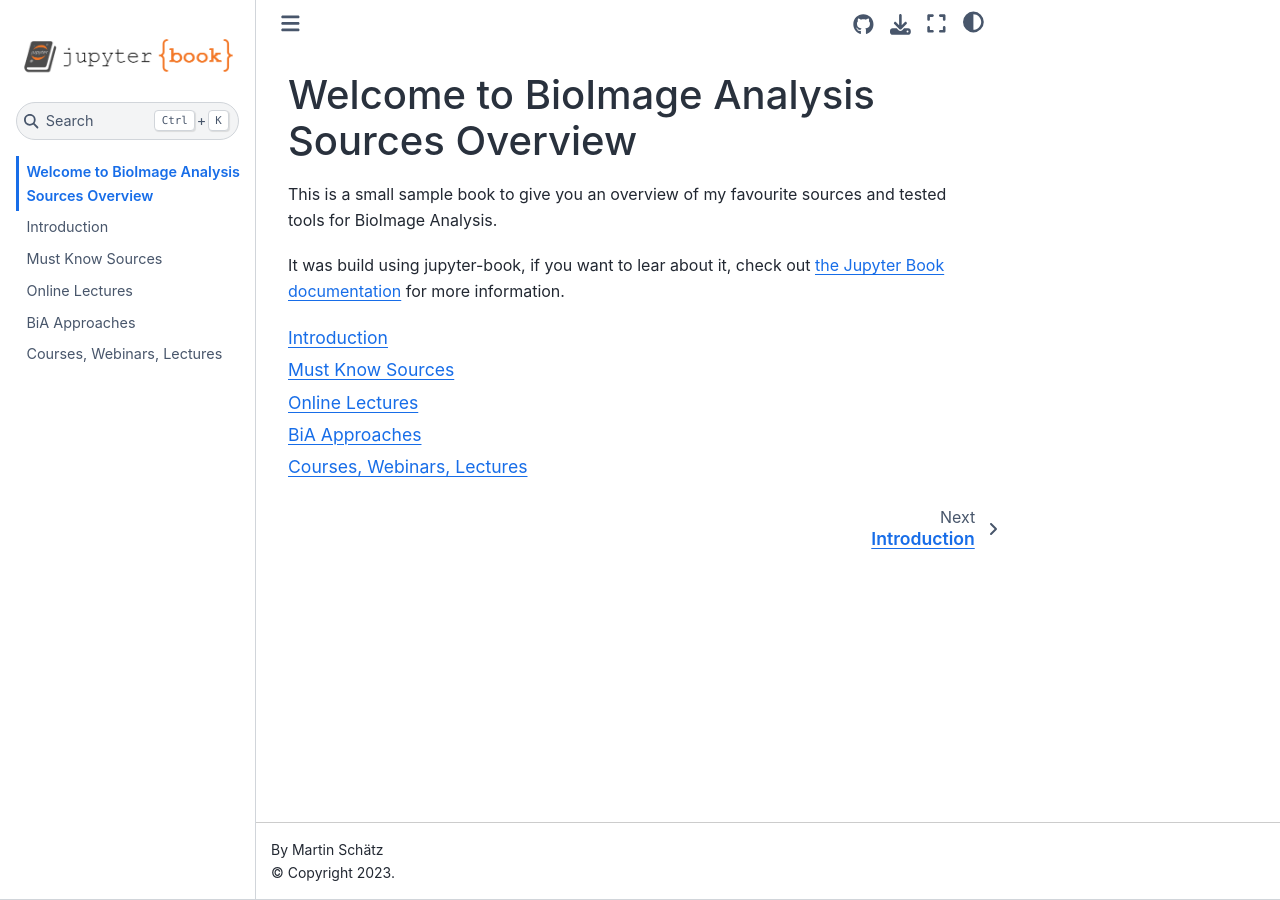
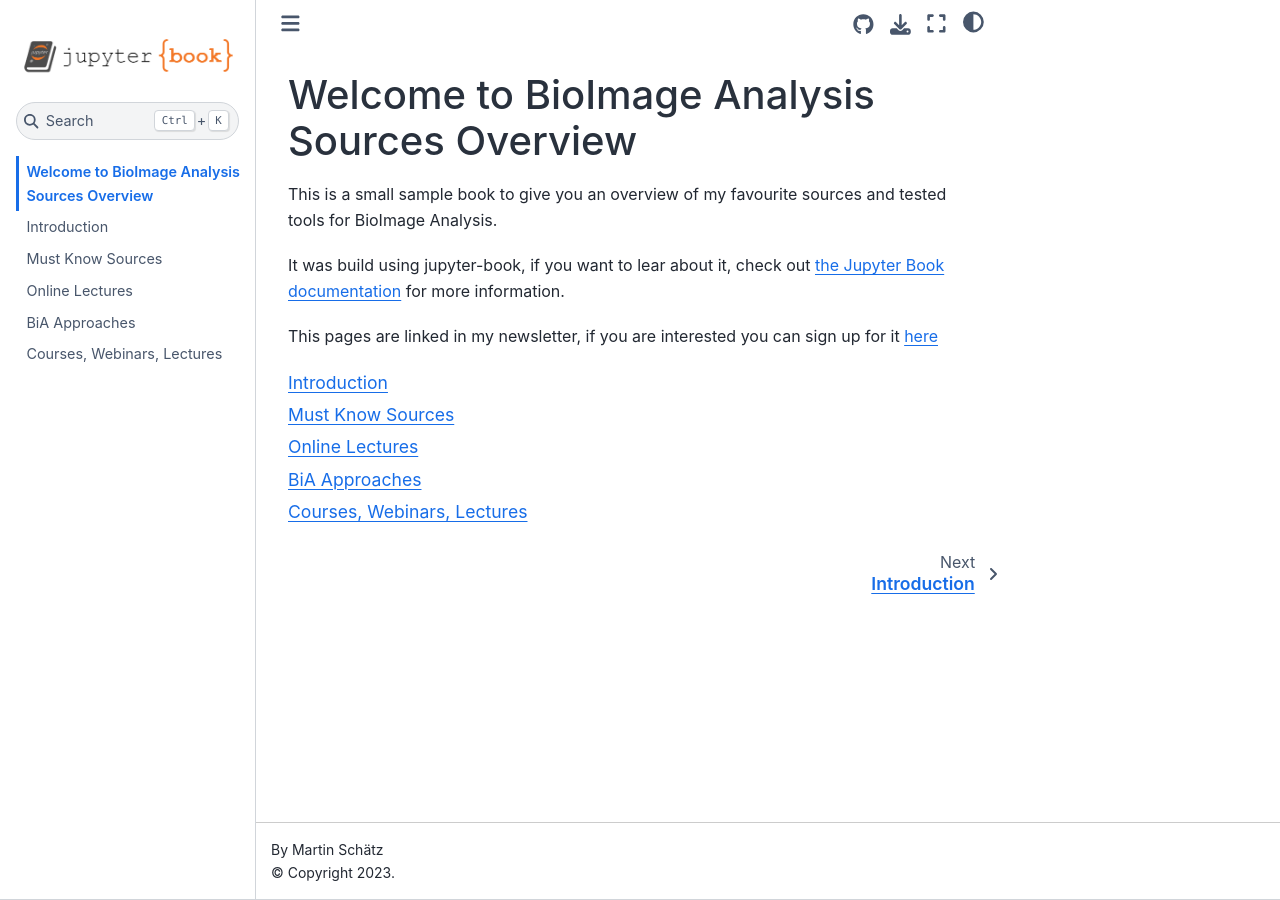
Before and after one commit to martinschatz-cz/bia-overview, a Jupyter Book: the page built from intro.md, in a window 1280 px wide. Built offline with Jupyter Book 1.0.4 settings and Sphinx 7.4.7 and the Sphinx Book theme 1.1.4, drawn with Linux system fonts in a browser that asks for light colours; pages that are not in the unit, such as notebooks, are missing from menus.

Commit message:
newsletter update

````diff
--- a/intro.md
+++ b/intro.md
@@ -4,5 +4,7 @@ This is a small sample book to give you an overview of my favourite sources and
 
 It was build using jupyter-book, if you want to lear about it, check out [the Jupyter Book documentation](https://jupyterbook.org) for more information.
 
+This pages are linked in my newsletter, if you are interested you can sign up for it [here](https://dashboard.mailerlite.com/forms/296905/77993953445544962/share)
+
 ```{tableofcontents}
 ```
````
